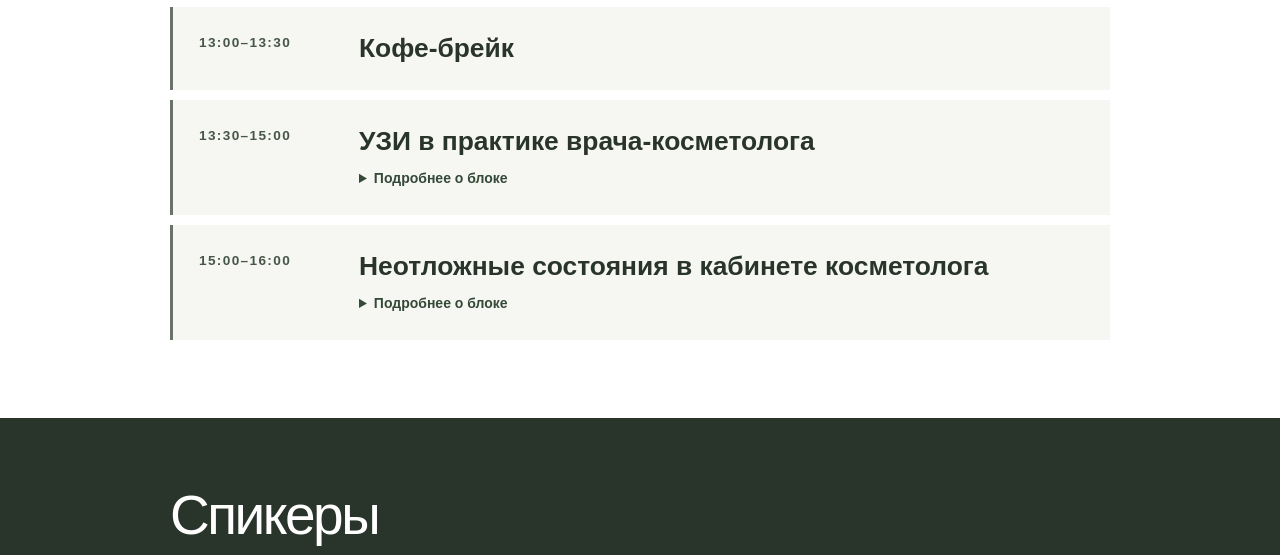
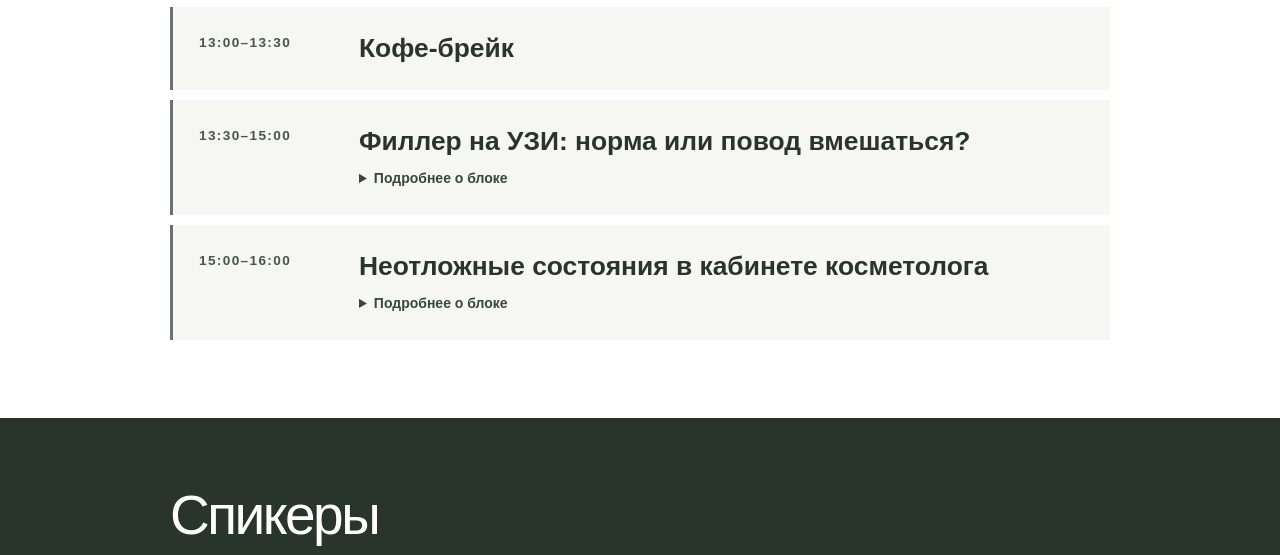
Before and after one commit to CadaverMed/sam-2027, a plain HTML site: page index.html in a window 1280 px wide. Shown: the part 1128-1683 px from the top of the page. Drawn offline with Linux system fonts and the light colour scheme.

Commit message:
Update ultrasound programme heading

```diff
--- a/index.html
+++ b/index.html
@@ -60,7 +60,7 @@ header{border-bottom:0}
 <section id="program"><div class="wrap"><h2>Программа</h2>
 <article class="row"><time>10:00–13:00</time><div><h3>Филлер введён. Почему результат другой?</h3><details><summary>Подробнее о блоке</summary><p>«Вы вводите филлер в точку. А форму создаёте в пространстве».</p><ul><li>На видеодиссекциях вместе с анатомом посмотрим, где проходят границы между слоями мягких тканей и как они связаны между собой.</li><li>На клинических примерах разберём, как строение тканей влияет на распределение филлера и почему после коррекции контур может отличаться от запланированного.</li></ul></details></div></article>
 <article class="row"><time>13:00–13:30</time><div><h3>Кофе-брейк</h3></div></article>
-<article class="row"><time>13:30–15:00</time><div><h3>УЗИ в практике врача-косметолога</h3><details><summary>Подробнее о блоке</summary><p>«Планировали контур — получили припухлость. УЗИ показывает, где филлер». На клинических примерах сопоставим жалобу пациента, анатомию зоны коррекции и ультразвуковое изображение.</p><ul><li>Посмотрим, как на УЗИ определяют расположение ранее введённого филлера в мягких тканях лица.</li><li>Разберём, что ультразвуковая картина добавляет к осмотру, когда после коррекции вместо ожидаемого контура появилась припухлость.</li></ul></details></div></article>
+<article class="row"><time>13:30–15:00</time><div><h3>Филлер на УЗИ: норма или повод вмешаться?</h3><details><summary>Подробнее о блоке</summary><p>«Планировали контур — получили припухлость. УЗИ показывает, где филлер». На клинических примерах сопоставим жалобу пациента, анатомию зоны коррекции и ультразвуковое изображение.</p><ul><li>Посмотрим, как на УЗИ определяют расположение ранее введённого филлера в мягких тканях лица.</li><li>Разберём, что ультразвуковая картина добавляет к осмотру, когда после коррекции вместо ожидаемого контура появилась припухлость.</li></ul></details></div></article>
 <article class="row"><time>15:00–16:00</time><div><h3>Неотложные состояния в кабинете косметолога</h3><details><summary>Подробнее о блоке</summary><p>«„Просто обморок“ — на чём основано ваше решение?» Разберём обморок, анафилаксию, ангиоотёк и гипервентиляцию на примерах из кабинета косметолога.</p><ul><li>Обсудим, по каким признакам различают эти состояния, оценивают угрозу жизни и определяют последовательность действий.</li><li>Отработаем сердечно-лёгочную реанимацию на манекенах. Участие в практике включено.</li></ul></details></div></article>
 </div></section>
 <section class="people"><div class="wrap"><h2>Спикеры</h2>
```
